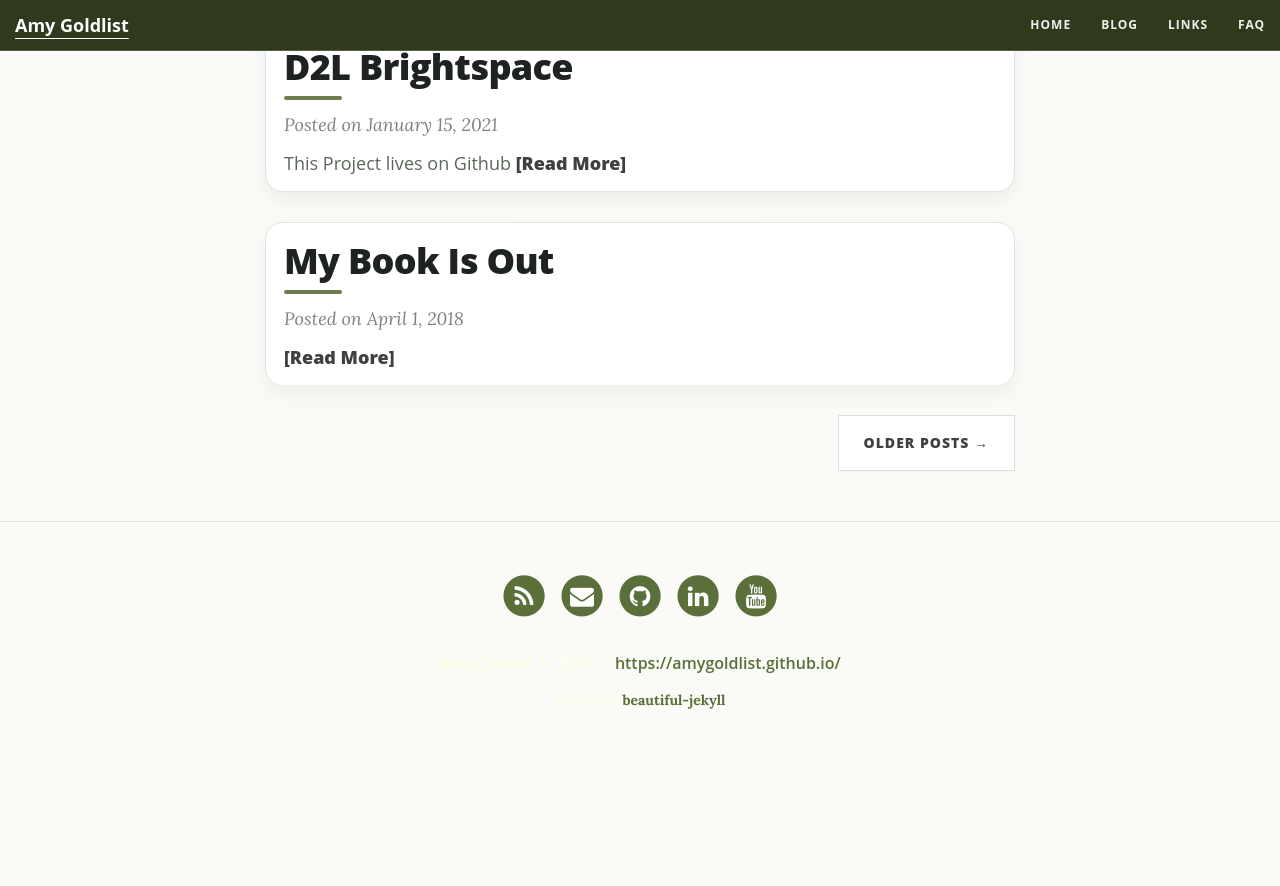
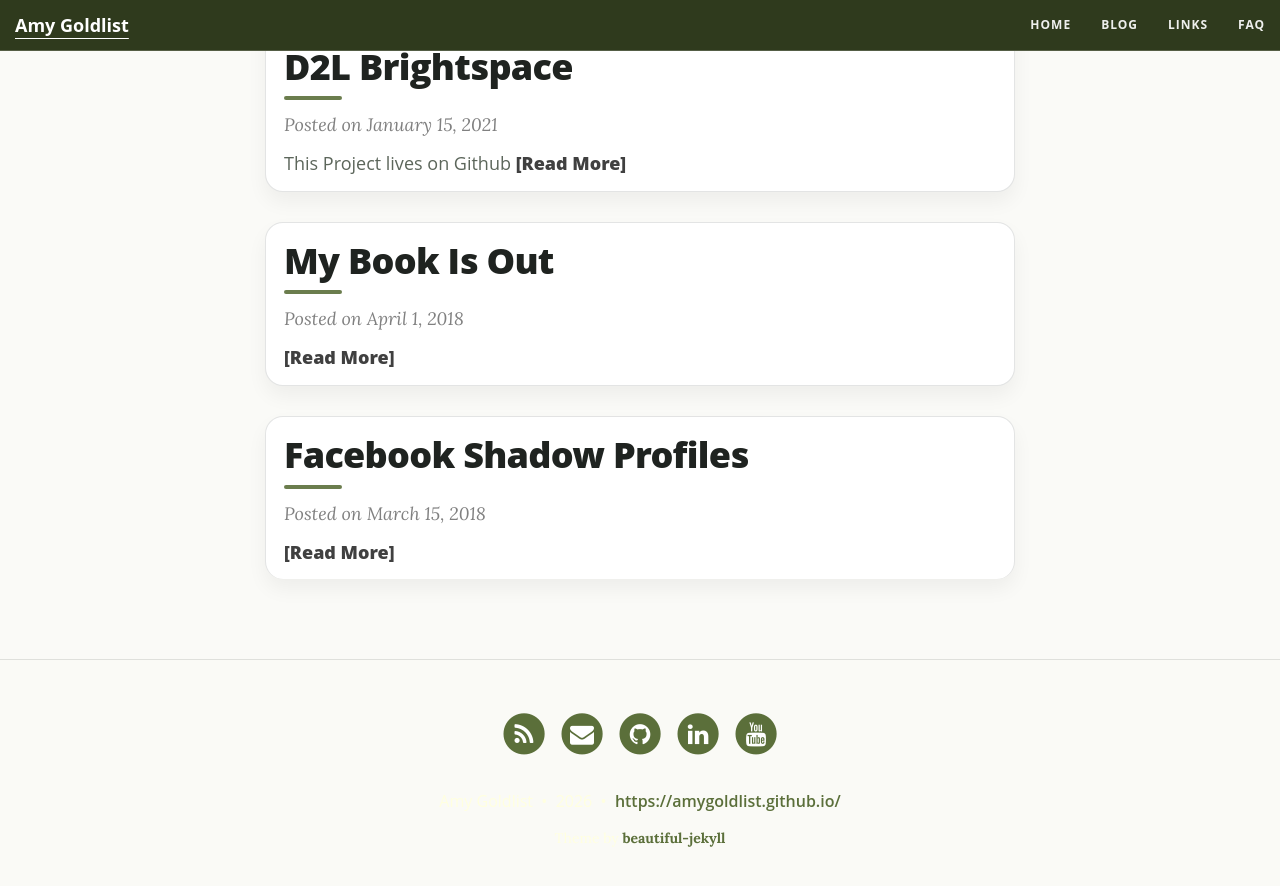
Before and after one commit to amygoldlist/amygoldlist.github.io, a Jekyll site: the page built from index.html, in a window 1280 px wide and 900 px high, scrolled down 2210 px. Shown: the top 886 px of the window. Built offline with Jekyll 4.4.1, drawn with Linux system fonts in a browser that asks for light colours; nearby versions of some CDN libraries; the list of posts is cut into pages by our own code; before the commit the page ends 2972 px from its top, so only the background shows below that.

Commit message:
taking the easy way out

```diff
--- a/_config.yml
+++ b/_config.yml
@@ -144,7 +144,7 @@
 markdown: kramdown
 highlighter: rouge
 permalink: /:year-:month-:day-:title/
-paginate: 10
+paginate: 15
 
 kramdown:
   input: GFM
```
